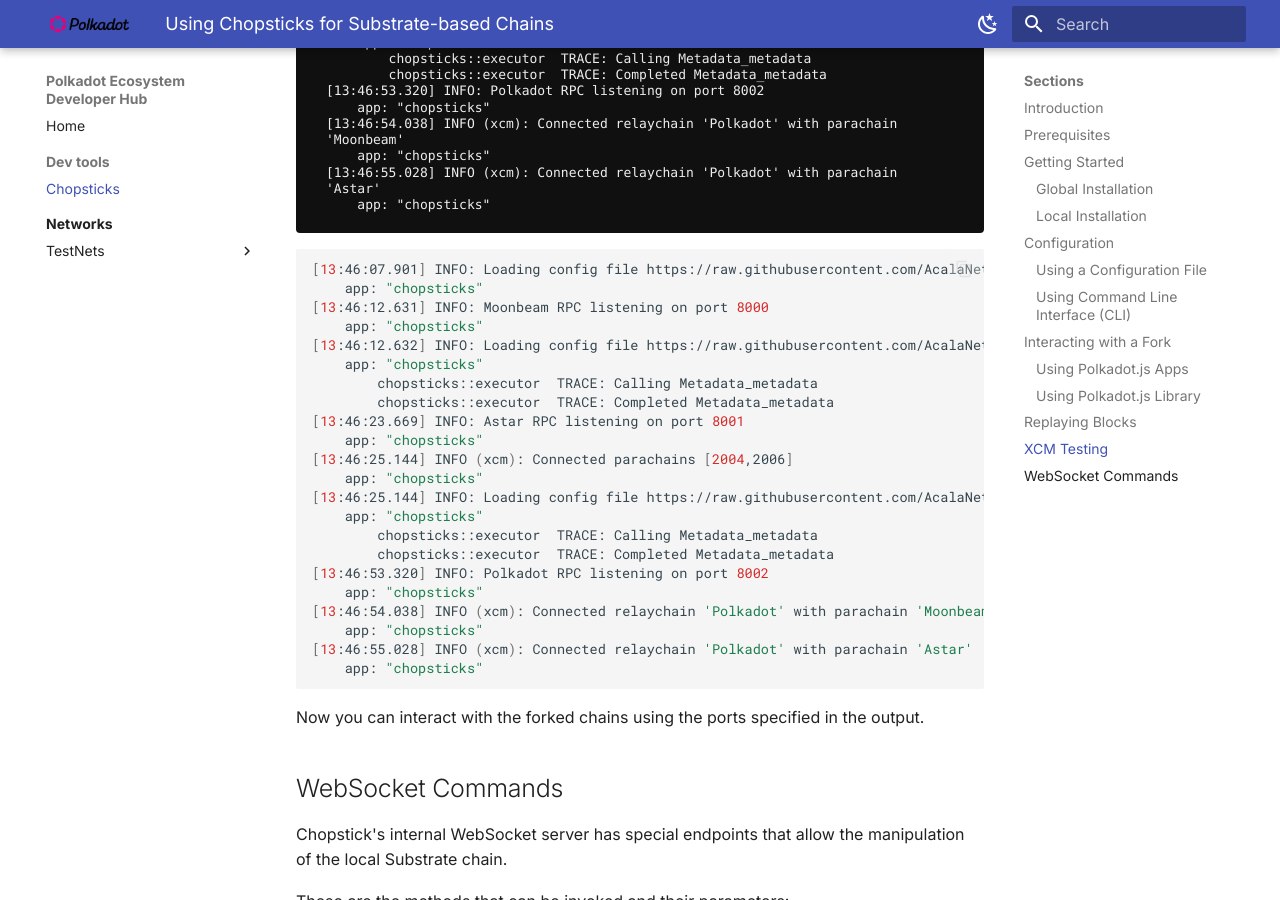
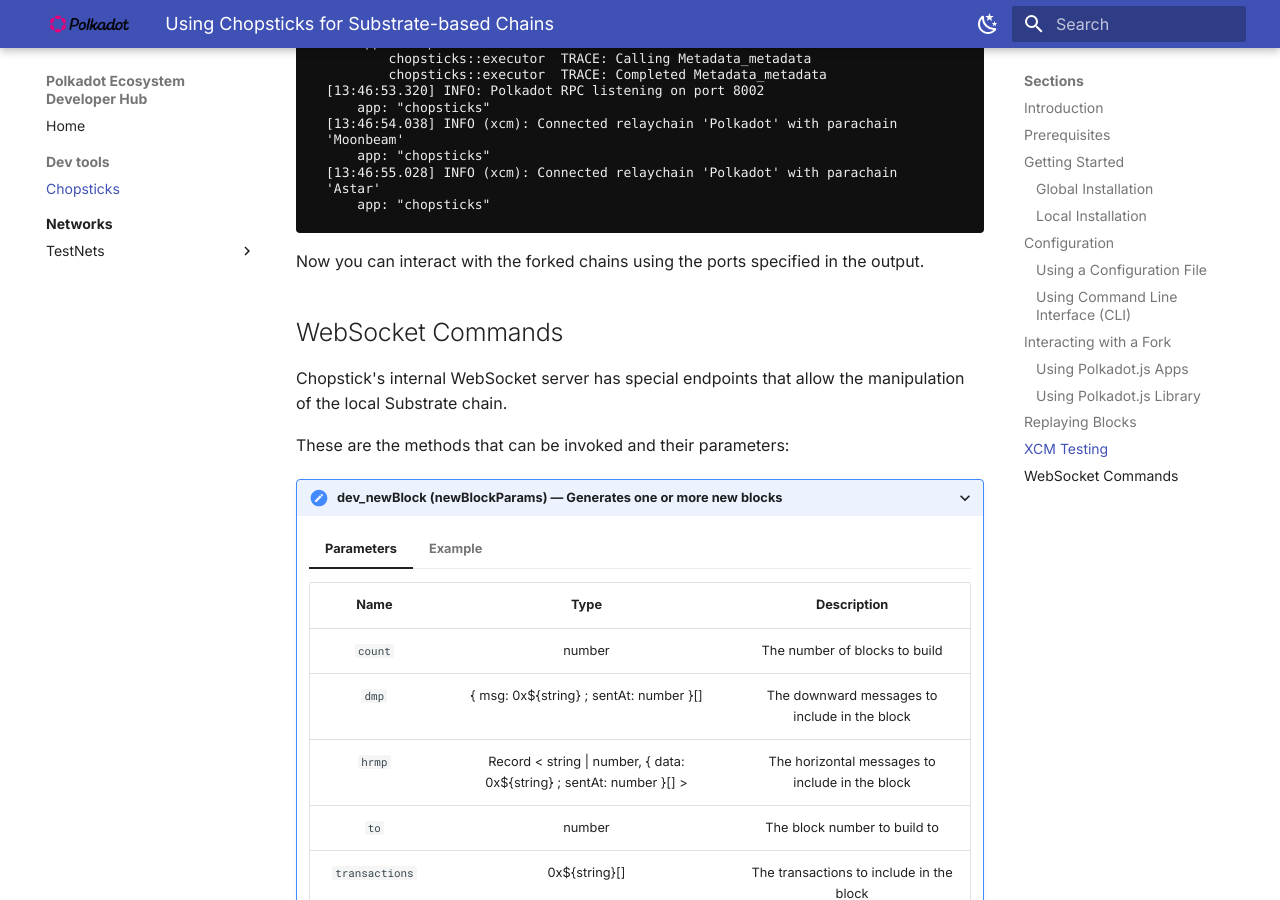
Before and after one commit to papermoonio/polkadot-ecosystem-docs-draft, an MkDocs documentation site: the page built from docs/dev-tools/chopsticks/index.md, in a window 1280 px wide and 900 px high, scrolled down 7097 px. Built offline with MkDocs 1.6.1 and Material for MkDocs 9.7.7, drawn with Linux system fonts in a browser that asks for light colours.

Commit message:
Use termynal for output

````diff
--- a/docs/dev-tools/chopsticks/index.md
+++ b/docs/dev-tools/chopsticks/index.md
@@ -255,31 +255,6 @@
     <span data-ty>    app: "chopsticks"</span>
 </div>
 
-```bash
-[13:46:07.901] INFO: Loading config file https://raw.githubusercontent.com/AcalaNetwork/chopsticks/master/configs/moonbeam.yml
-    app: "chopsticks"
-[13:46:12.631] INFO: Moonbeam RPC listening on port 8000
-    app: "chopsticks"
-[13:46:12.632] INFO: Loading config file https://raw.githubusercontent.com/AcalaNetwork/chopsticks/master/configs/astar.yml
-    app: "chopsticks"
-        chopsticks::executor  TRACE: Calling Metadata_metadata
-        chopsticks::executor  TRACE: Completed Metadata_metadata
-[13:46:23.669] INFO: Astar RPC listening on port 8001
-    app: "chopsticks"
-[13:46:25.144] INFO (xcm): Connected parachains [2004,2006]
-    app: "chopsticks"
-[13:46:25.144] INFO: Loading config file https://raw.githubusercontent.com/AcalaNetwork/chopsticks/master/configs/polkadot.yml
-    app: "chopsticks"
-        chopsticks::executor  TRACE: Calling Metadata_metadata
-        chopsticks::executor  TRACE: Completed Metadata_metadata
-[13:46:53.320] INFO: Polkadot RPC listening on port 8002
-    app: "chopsticks"
-[13:46:54.038] INFO (xcm): Connected relaychain 'Polkadot' with parachain 'Moonbeam'
-    app: "chopsticks"
-[13:46:55.028] INFO (xcm): Connected relaychain 'Polkadot' with parachain 'Astar'
-    app: "chopsticks"
-```
-
 Now you can interact with the forked chains using the ports specified in the output.
 
 ## WebSocket Commands
````
